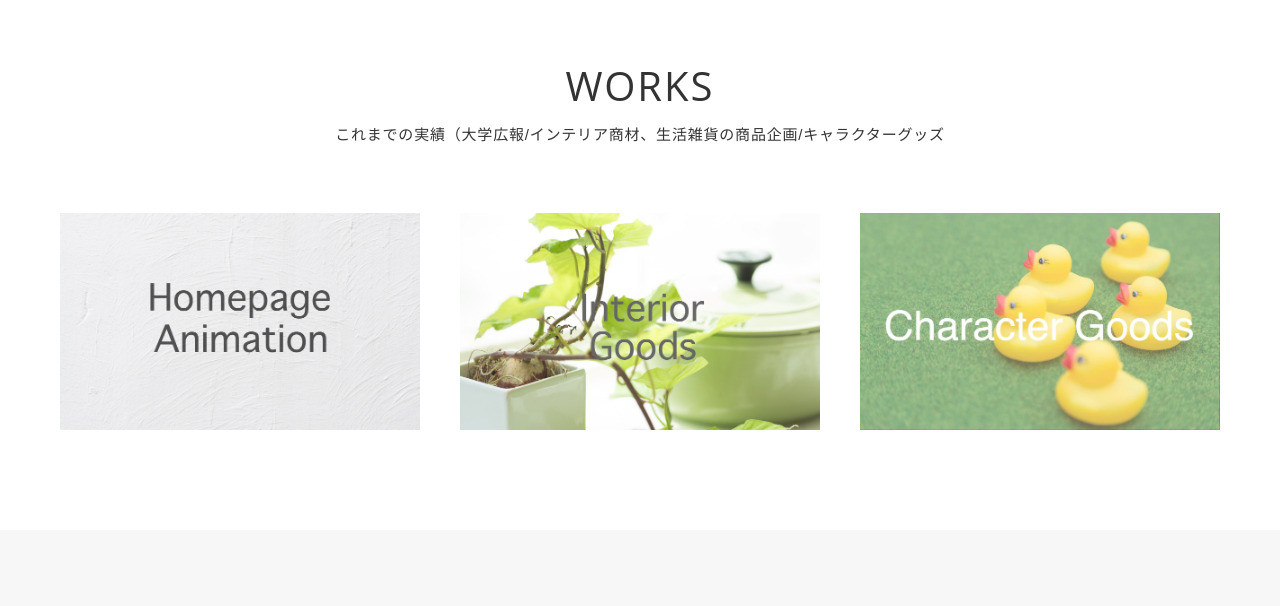
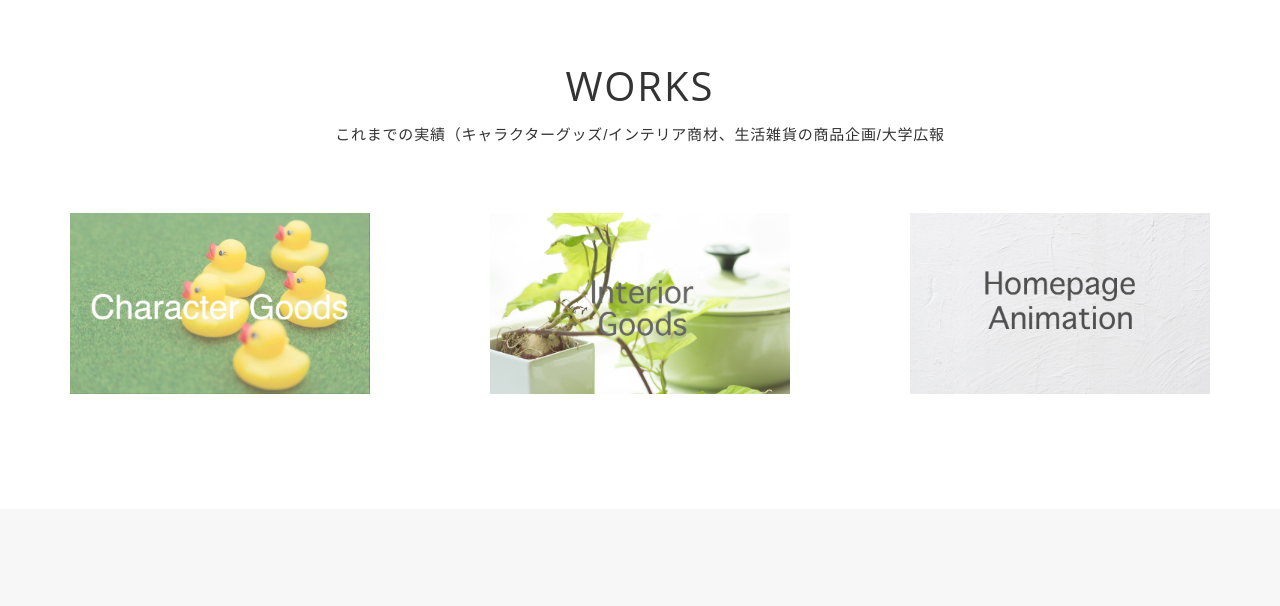
Before and after one commit to tomato0000/210107, a plain HTML site: page index.html in a window 1280 px wide. Shown: the part 1380-1986 px from the top of the page. Drawn offline with nearby package versions, Linux system fonts and the light colour scheme; a web font is replaced by a local one.

Commit message:
Add files via upload

```diff
--- a/index.html
+++ b/index.html
@@ -76,24 +76,24 @@
             <h2 class="section-title">WORKS</h2>
             <div class="section-intro">
               <div class="section-text">
-                これまでの実績（大学広報/インテリア商材、生活雑貨の商品企画/キャラクターグッズ<br>
+                これまでの実績（キャラクターグッズ/インテリア商材、生活雑貨の商品企画/大学広報<br>
                 <br class="pc">
               </div>
             </div>
           </div>
           <div class="wrap">
-            <div class="card">
-              <a href="hp.html"target=”_blank”>
-                <img src= "img/works/hp.jpg" alt="" />
+            <div class="card2">
+              <a href="charactergoods.html"target=”_blank”>
+                <img src= "img/works/charactergoods.jpg" alt="" />
               </a>
             </div>
-            <div class="card">
+            <div class="card2">
               <a href="householdgoods.html"
                 target=”_blank”><img src= "img/works/Interior_goods.jpg" alt="" /> </a>
             </div>
-            <div class="card">
-              <a href="charactergoods.html"
-              target=”_blank”><img src="img/works/charactergoods.jpg" alt="" /> </a>
+            <div class="card2">
+              <a href="hp.html"
+              target=”_blank”><img src="img/works/hp.jpg" alt="" /> </a>
             </div>
           </div>
           </div>
```
